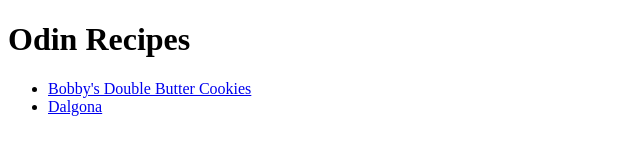
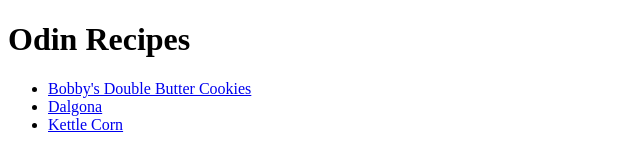
Before and after one commit to Striiiiider/odin-recipes, a plain HTML site: page index.html in a window 1280 px wide. Shown: the full height of the page, 0-640 px from the left. Drawn offline with Linux system fonts and the light colour scheme.

Commit message:
Link kettlecorn.html to index

```diff
--- a/index.html
+++ b/index.html
@@ -11,6 +11,7 @@
     <ul>
     <li><a href="recipes/cookies.html">Bobby&#39s Double Butter Cookies</a></li>
     <li><a href="recipes/dalgona.html">Dalgona</a></li>
+    <li><a href="recipes/kettlecorn.html">Kettle Corn</a></li>
     </ul>
 </body>
 </html>
```
